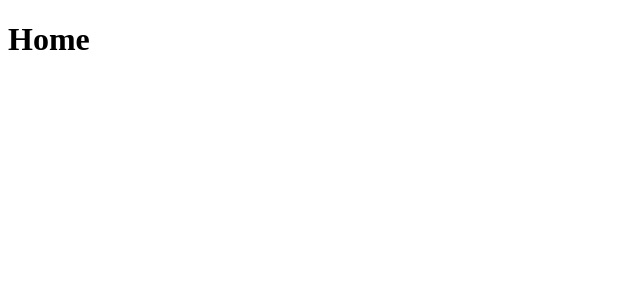
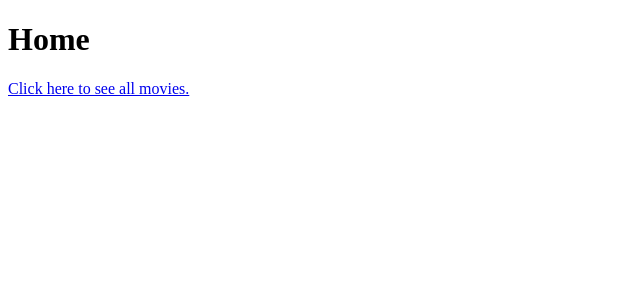
Before and after one commit to manfredjoa/movies-MERN-frontend-project, a React (Create React App) app: page / in a window 1280 px wide. Shown: the top 300 px of the page, without its empty margins (0-640 px from the left). Built offline with nearby package versions, Linux system fonts and the light colour scheme.

Commit message:
create Movies.jsx and working link from Home to Movies

```diff
--- a/src/App.js
+++ b/src/App.js
@@ -1,11 +1,14 @@
 import { Routes, Route } from "react-router-dom";
+import Home from "./screens/Home";
+import Movies from "./screens/Movies";
 import "./App.css";
 
 function App() {
   return (
     <div className="App">
       <Routes>
-        <Route path="/" element={<h1>Home</h1>} />
+        <Route path="/" element={<Home />} />
+        <Route path="/movies" element={<Movies />} />
       </Routes>
     </div>
   );
--- a/src/screens/Home.jsx
+++ b/src/screens/Home.jsx
@@ -1,5 +1,10 @@
+import { Link } from "react-router-dom";
+
 export default function Home() {
   return (
-    <div>Home</div>
+    <div>
+      <h1>Home</h1>
+      <Link to="/movies">Click here to see all movies.</Link>
+    </div>
   )
 }
--- /dev/null
+++ b/src/screens/Movies.jsx
@@ -0,0 +1,5 @@
+export default function Movies() {
+  return (
+    <div>Movies</div>
+  )
+}
```
